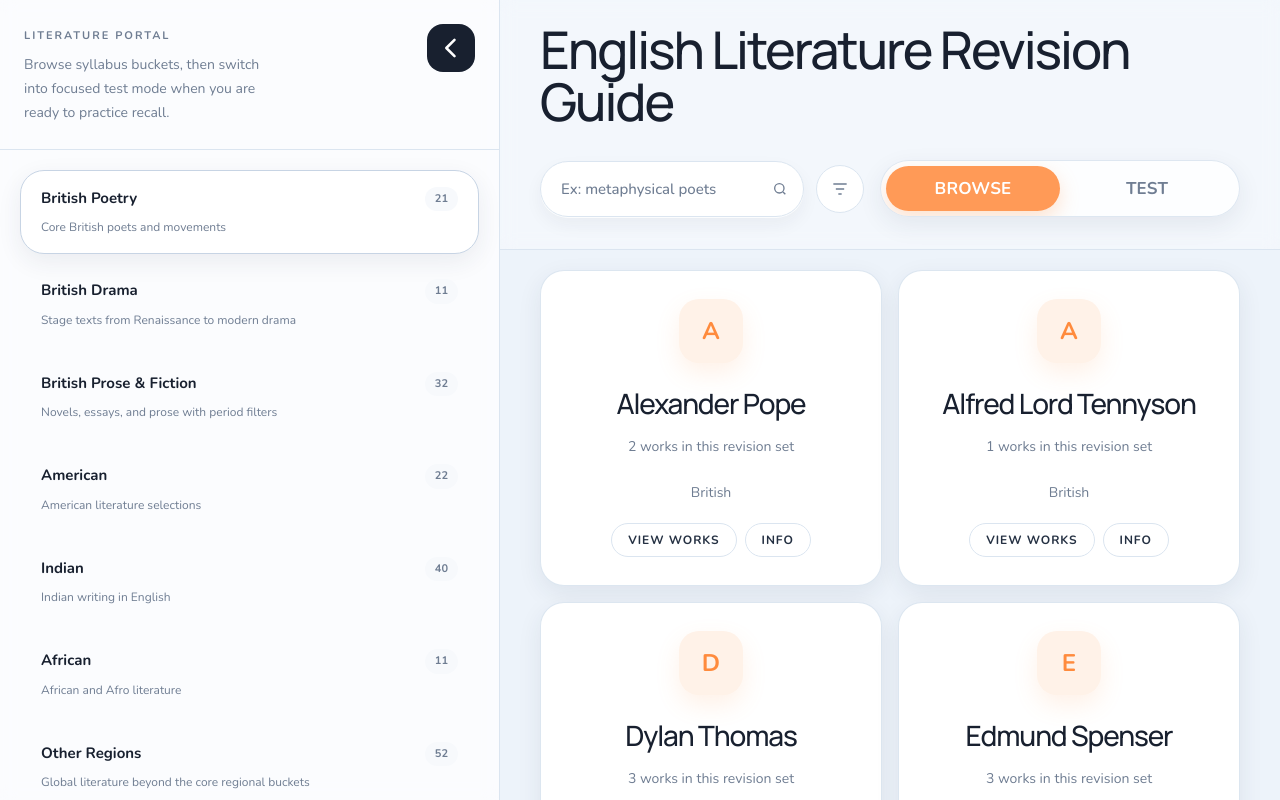
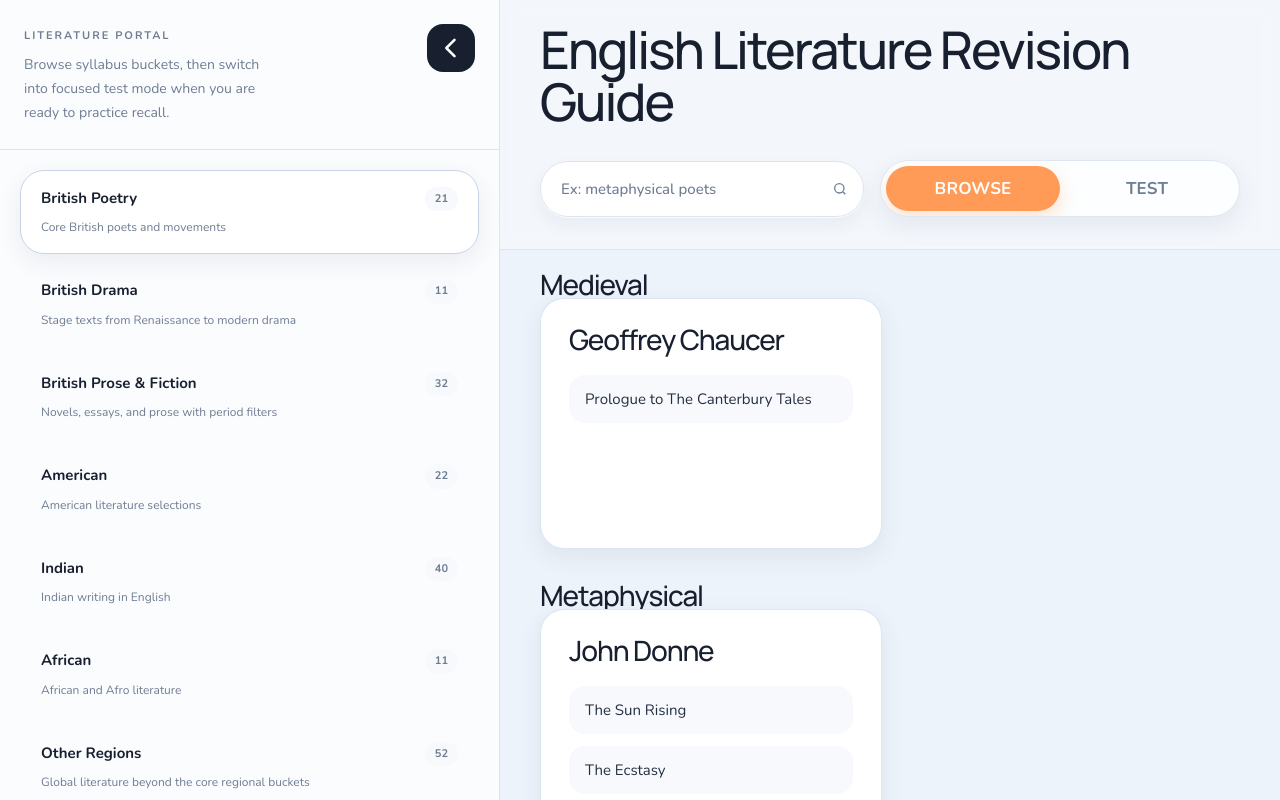
Before and after one commit to hereisramana/literature-portal, a Next.js app: page / in a window 1280 px wide. Built offline with nearby package versions, Linux system fonts and the light colour scheme.

Commit message:
card ui redesign-2

```diff
--- a/app/page.js
+++ b/app/page.js
@@ -11,6 +11,7 @@ import SearchBar from "../components/common/Searchbar.jsx";
 import EmptyState from "../components/common/Emptystate.jsx";
 import InfoModal from "../components/common/InfoModal.jsx";
 import TestFocusModal from "../components/test/TestFocusModal.jsx";
+import { inferTheme } from "../utils/testEngine.js";
 import { useProgress } from "../hooks/useProgress.js";
 import { useCloudSync } from "../hooks/useCloudSync.js";
 
@@ -19,10 +20,8 @@ export default function Page() {
   const [category, setCategory] = useState(categories[0]?.id || "");
   const [mode, setMode] = useState("browse");
   const [query, setQuery] = useState("");
-  const [subCategory, setSubCategory] = useState("all");
   const [mobileMenuOpen, setMobileMenuOpen] = useState(false);
   const [desktopSidebarCollapsed, setDesktopSidebarCollapsed] = useState(false);
-  const [filterOpen, setFilterOpen] = useState(false);
   const [modal, setModal] = useState(null);
   const [loading, setLoading] = useState(false);
   const [focusedAuthor, setFocusedAuthor] = useState(null);
@@ -37,18 +36,6 @@ export default function Page() {
     [categories]
   );
 
-  const periodOptions = useMemo(() => {
-    if (!activeCategory) {
-      return [];
-    }
-
-    return [...new Set(
-      activeCategory.authors
-        .map((author) => author.literary_period)
-        .filter(Boolean)
-    )].sort((a, b) => a.localeCompare(b));
-  }, [activeCategory]);
-
   const filteredAuthors = useMemo(() => {
     if (!activeCategory) {
       return [];
@@ -62,22 +49,36 @@ export default function Page() {
           work.toLowerCase().includes(query.toLowerCase())
         );
 
-      const matchesSubCategory =
-        subCategory === "all" ||
-        author.literary_period === subCategory;
+      return matchesQuery;
+    });
+  }, [activeCategory, query]);
 
-      return matchesQuery && matchesSubCategory;
-    });
-  }, [activeCategory, query, subCategory]);
+  const groupedAuthors = useMemo(() => {
+    const groups = filteredAuthors.reduce((acc, author) => {
+      const key = author.literary_period || "Other";
+      if (!acc[key]) {
+        acc[key] = [];
+      }
+      acc[key].push(author);
+      return acc;
+    }, {});
+
+    return Object.entries(groups).sort((a, b) => a[0].localeCompare(b[0]));
+  }, [filteredAuthors]);
 
   function handleCategoryChange(nextCategory) {
     setCategory(nextCategory);
-    setSubCategory("all");
-    setFilterOpen(false);
   }
 
-  async function openModal(title, author = "") {
-    setModal({ title, author, summary: "" });
+  async function openModal(title, author = "", sourceAuthor = null) {
+    const themeSource = sourceAuthor || activeCategory?.authors.find((entry) => entry.author === author);
+    const themes = themeSource
+      ? [...new Set(
+          (themeSource.works || []).map((work) => inferTheme(work, themeSource, activeCategory))
+        )]
+      : [];
+
+    setModal({ title, author, summary: "", themes });
     setLoading(true);
 
     try {
@@ -91,12 +92,14 @@ export default function Page() {
         title,
         author,
         summary: payload.extract || "No summary available.",
+        themes,
       });
     } catch {
       setModal({
         title,
         author,
         summary: "No summary available.",
+        themes,
       });
     }
 
@@ -243,51 +246,6 @@ export default function Page() {
               <div className="w-full lg:max-w-[427px]">
                 <SearchBar onSearch={setQuery} />
               </div>
-              <button
-                aria-label="Open contextual filters"
-                onClick={() => setFilterOpen((current) => !current)}
-                className={`flex h-12 w-12 shrink-0 items-center justify-center rounded-full border transition ${
-                  filterOpen
-                    ? "border-[var(--color-accent)] bg-[var(--color-bg-accent-soft)]"
-                    : "border-[var(--divider-color)] bg-[var(--button-secondary-bg)] hover:bg-[var(--color-interaction-hover)]"
-                }`}
-              >
-                <svg
-                  aria-hidden="true"
-                  className="h-5 w-5 text-[var(--text-muted-color)]"
-                  viewBox="0 0 24 24"
-                  fill="none"
-                  stroke="currentColor"
-                  strokeWidth="2"
-                >
-                  <path d="M4 6h16M7 12h10M10 18h4" />
-                </svg>
-              </button>
-
-              {filterOpen && (
-                <div className="subtle-surface absolute right-0 top-[calc(100%+12px)] z-20 w-[280px] rounded-[24px] p-5 shadow-[var(--shadow-medium)]">
-                  <p className="text-xs font-extrabold uppercase tracking-[0.14em] text-[var(--text-muted-color)]">
-                    Context filters
-                  </p>
-                  <div className="mt-4">
-                    <label className="mb-2 block text-xs font-extrabold uppercase tracking-[0.08em] text-[var(--text-muted-color)]">
-                      Period
-                    </label>
-                    <select
-                      value={subCategory}
-                      onChange={(e) => setSubCategory(e.target.value)}
-                      className="w-full rounded-2xl border border-[var(--input-border)] bg-[var(--input-bg)] px-4 py-3 text-sm text-[var(--text-body-color)] shadow-[var(--input-shadow)]"
-                    >
-                      <option value="all">All Periods</option>
-                      {periodOptions.map((period) => (
-                        <option key={period} value={period}>
-                          {period}
-                        </option>
-                      ))}
-                    </select>
-                  </div>
-                </div>
-              )}
             </div>
             <div className="hidden shrink-0 md:block">
               <ModeToggle mode={mode} setMode={setMode} />
@@ -299,6 +257,12 @@ export default function Page() {
         <section className="scrollbar-thin flex-1 overflow-y-auto">
           <div className="shell-width px-4 py-4 md:px-8 md:py-5 lg:px-10">
           {filteredAuthors.length > 0 ? (
+            <div className="space-y-8">
+              {groupedAuthors.map(([period, authors]) => (
+                <section key={period}>
+                  <h2 className="mb-4 text-[24px] leading-none text-[var(--text-heading-color)] md:text-[28px]">
+                    {period}
+                  </h2>
                   <div
                     className={`grid grid-cols-1 gap-4 md:grid-cols-2 ${
                       mode === "test"
@@ -308,15 +272,20 @@ export default function Page() {
                         : "2xl:grid-cols-3"
                     }`}
                   >
-              {filteredAuthors.map((author, index) => (
+                    {authors.map((author, index) => (
                       <AuthorCard
-                  key={`${author.author}-${index}`}
+                        key={`${period}-${author.author}-${index}`}
                         author={author}
                         mode={mode}
-                  onOpenModal={openModal}
+                        onOpenModal={(title, authorName = "") =>
+                          openModal(title, authorName, author)
+                        }
                         onStartTest={setFocusedAuthor}
                         confidence={confidenceMap[author.author]}
                       />
+                    ))}
+                  </div>
+                </section>
               ))}
             </div>
           ) : (
--- a/components/cards/AuthorCardBrowse.jsx
+++ b/components/cards/AuthorCardBrowse.jsx
@@ -1,78 +1,27 @@
-import { useState } from "react";
-
 export default function AuthorCardBrowse({ author, onOpenModal }) {
-  const [expanded, setExpanded] = useState(false);
-  const workCount = author.works?.length || 0;
-  const accentLabel = author.region || author.literary_period || "Reference";
-
   return (
-    <article className="card flex min-h-[251px] flex-col overflow-hidden px-8 py-7 text-center transition duration-200 hover:-translate-y-1 hover:shadow-[var(--shadow-medium)]">
-      <div className="mx-auto flex h-16 w-16 items-center justify-center rounded-[20px] bg-[var(--color-bg-accent-soft)] text-[24px] font-extrabold text-[var(--color-accent-strong)] shadow-[0_10px_24px_rgba(255,154,87,0.14)]">
-        {author.author?.charAt(0)}
-      </div>
-
-      <div className="mt-6">
-        <h2 className="mx-auto max-w-[18ch] text-[28px] leading-[1.15]">
+    <article className="card flex min-h-[251px] flex-col px-7 py-6 transition duration-200 hover:-translate-y-1 hover:shadow-[var(--shadow-medium)]">
+      <button
+        onClick={() => onOpenModal?.(author.author, "")}
+        className="w-fit text-left"
+      >
+        <h2 className="text-[28px] leading-[1.15] transition hover:text-[var(--color-accent-strong)]">
           {author.author}
         </h2>
-        <p className="mt-4 text-sm leading-6 text-[var(--text-muted-color)]">
-          {workCount} works in this revision set
-        </p>
-      </div>
+      </button>
 
-      <div className="mt-auto pt-6">
-        <p className="text-sm text-[var(--text-muted-color)]">
-          {accentLabel}
-        </p>
-        <div className="mt-5 flex flex-wrap items-center justify-center gap-2">
-          <button
-            onClick={() => setExpanded((current) => !current)}
-            className="rounded-full border border-[var(--divider-color)] bg-[var(--button-secondary-bg)] px-4 py-2 text-xs font-extrabold uppercase tracking-[0.08em] text-[var(--button-secondary-text)] transition hover:bg-[var(--color-interaction-hover)]"
-          >
-            {expanded ? "Hide Works" : "View Works"}
-          </button>
-          <button
-            onClick={() => onOpenModal?.(author.author, "")}
-            className="rounded-full border border-[var(--divider-color)] bg-[var(--button-secondary-bg)] px-4 py-2 text-xs font-extrabold uppercase tracking-[0.08em] text-[var(--button-secondary-text)] transition hover:bg-[var(--color-interaction-hover)]"
-          >
-            Info
-          </button>
-        </div>
-      </div>
-
-      {expanded && (
-        <div className="mt-6 border-t border-[var(--divider-color)] pt-5 text-left">
-          <ul className="space-y-3">
-            {author.works?.map((w, i) => (
-              <li
-                key={i}
-                className="flex items-start justify-between gap-3 rounded-2xl border border-[var(--divider-color)] bg-[var(--color-bg-raised)] px-4 py-3 leading-snug text-[var(--color-text-primary)]"
-              >
-                <span className="flex-1">
-                  <span className="mr-2 font-extrabold text-[var(--color-accent-strong)]">{i + 1}.</span>
-                  {w}
-                </span>
-                <button
-                  onClick={() => onOpenModal?.(w, author.author)}
-                  className="shrink-0 rounded-full border border-[var(--divider-color)] bg-white px-3 py-1 text-[11px] font-extrabold uppercase tracking-[0.08em] text-[var(--text-heading-color)] transition hover:bg-[var(--color-interaction-hover)]"
-                >
-                  Info
-                </button>
-              </li>
-            ))}
-          </ul>
-          {author.author_link && (
-            <a
-              href={author.author_link}
-              target="_blank"
-              rel="noreferrer"
-              className="mt-4 inline-block text-xs font-bold uppercase tracking-[0.08em] text-[var(--text-muted-color)] underline-offset-2 hover:text-[var(--text-heading-color)] hover:underline"
+      <ul className="mt-5 space-y-3">
+        {author.works?.map((work, index) => (
+          <li key={index}>
+            <button
+              onClick={() => onOpenModal?.(work, author.author)}
+              className="w-full rounded-2xl bg-[var(--color-bg-raised)] px-4 py-3 text-left text-[15px] leading-6 text-[var(--text-body-color)] transition hover:bg-[var(--color-interaction-hover)]"
             >
-              External source
-            </a>
-          )}
-        </div>
-      )}
+              {work}
+            </button>
+          </li>
+        ))}
+      </ul>
     </article>
   );
 }
--- a/utils/testEngine.js
+++ b/utils/testEngine.js
@@ -13,7 +13,7 @@ function pickDistinct(items, count, skip = []) {
   return shuffle(items.filter((item) => !banned.has(item))).slice(0, count);
 }
 
-function inferTheme(work, author, category) {
+export function inferTheme(work, author, category) {
   const text = `${work} ${author.literary_period || ""} ${category.label}`.toLowerCase();
 
   if (/(love|daughter|heart|bride|wife|morrow|valediction)/.test(text)) {
```
Also changed, not shown: components/common/InfoModal.jsx (+18 -0 lines). Lines whose indentation alone changed are shown as unchanged.
